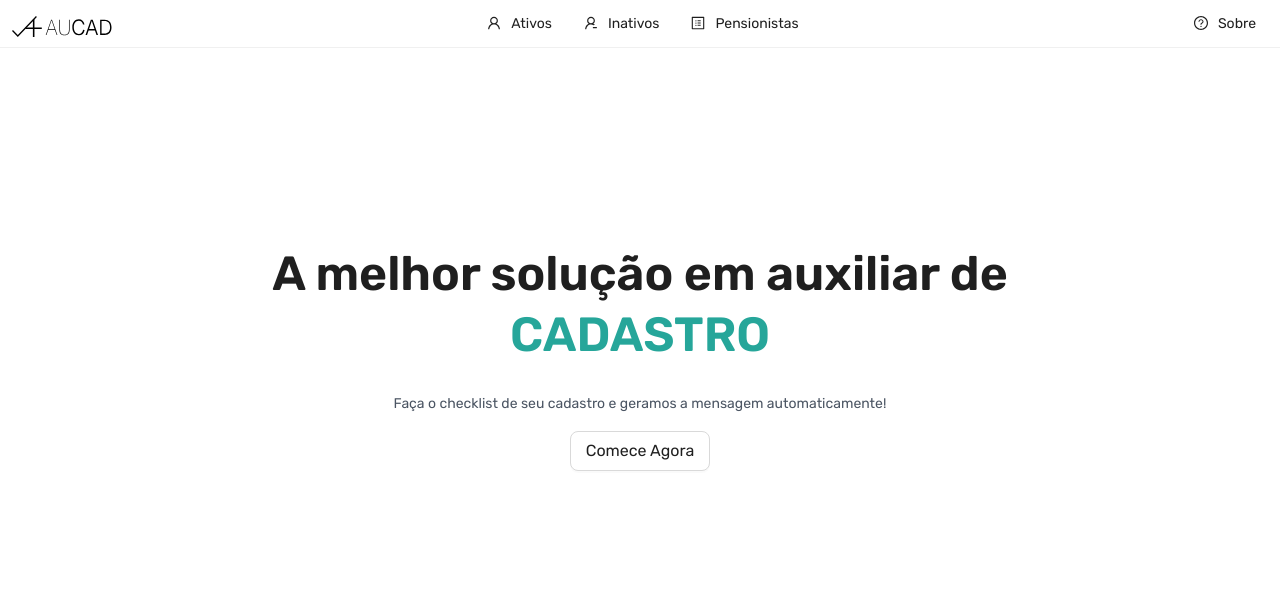
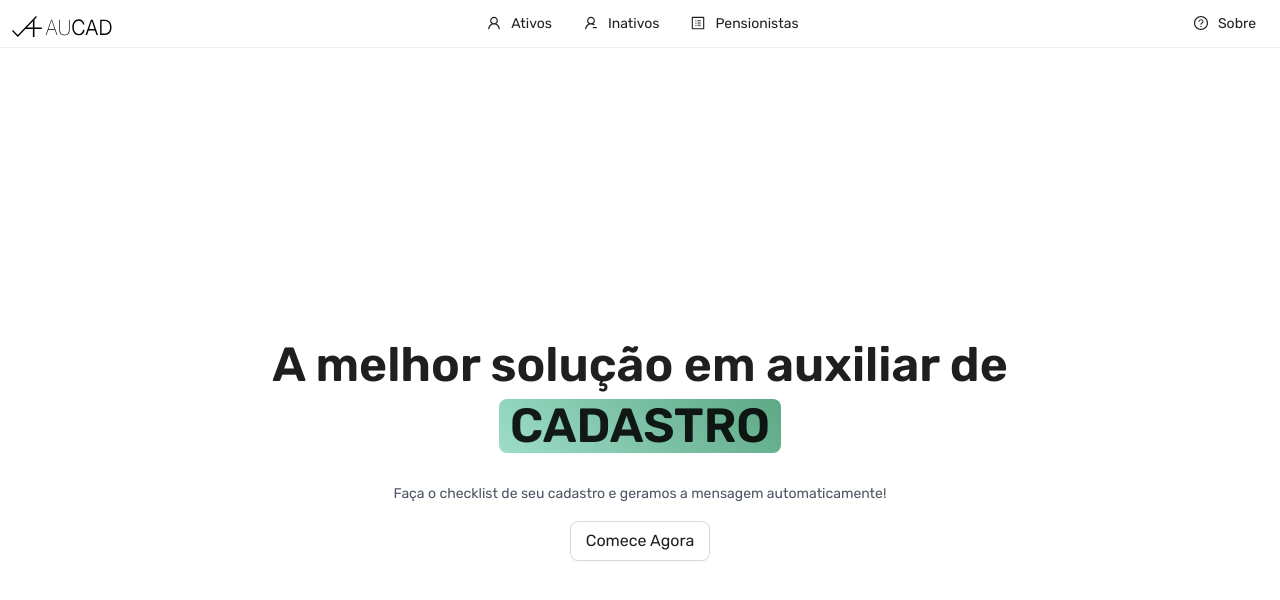
Before and after one commit to secretindex/aucad, a React (Vite) app: page / in a window 1280 px wide. Shown: the top 600 px of the page. Built offline with nearby package versions, Linux system fonts and the light colour scheme.

Commit message:
main page style and texts

```diff
--- a/src/App.css
+++ b/src/App.css
@@ -1,5 +1,5 @@
-@import url('https://fonts.googleapis.com/css2?family=Inter:ital,opsz,wght@0,14..32,100..900;1,14..32,100..900&display=swap');
-@import url('https://fonts.googleapis.com/css2?family=Rubik:ital,wght@0,300..900;1,300..900&display=swap');
+@import url("https://fonts.googleapis.com/css2?family=Inter:ital,opsz,wght@0,14..32,100..900;1,14..32,100..900&display=swap");
+@import url("https://fonts.googleapis.com/css2?family=Rubik:ital,wght@0,300..900;1,300..900&display=swap");
 
 /* Font not working */
 
@@ -26,7 +26,7 @@ body {
 }
 
 .app {
-  height: 88%;
+  height: 100%;
 }
 
 .dropdown {
@@ -48,6 +48,32 @@ body {
   font-size: 2rem !important;
 }
 
+.cadastro-home {
+  position: relative;
+  margin: 0 auto;
+  display: block;
+  padding: 0 0.7rem;
+  text-transform: uppercase;
+  width: fit-content;
+}
+
+.cadastro-home::after {
+  content: "";
+  position: absolute;
+  left: 0;
+  top: 0.2rem;
+  width: 100%;
+  height: 90%;
+  background: rgb(157, 221, 201);
+  background: linear-gradient(
+    45deg,
+    rgba(157, 221, 201) 0%,
+    rgba(93, 168, 133) 100%
+  );
+  border-radius: 0.5rem;
+  z-index: -10;
+}
+
 .title-bg::after {
   content: "";
   position: absolute;
@@ -56,7 +82,11 @@ body {
   width: 100%;
   height: 90%;
   background: rgb(157, 221, 201);
-  background: linear-gradient(45deg, rgba(157, 221, 201, 0.418) 0%, rgba(93, 168, 133, 0.404) 100%);
+  background: linear-gradient(
+    45deg,
+    rgba(157, 221, 201, 0.418) 0%,
+    rgba(93, 168, 133, 0.404) 100%
+  );
   transform: skewX(-20deg);
   z-index: -10;
 }
--- a/src/App.tsx
+++ b/src/App.tsx
@@ -18,7 +18,7 @@ import InactiveRegister from "./components/InactiveRegister"
 
 function App() {
   return (
-    <main className="app min-h-5/6">
+    <main className="app min-h-full">
       <Router>
         <InactivesContextProvider>
           <PensionerContextProvider>
@@ -26,7 +26,7 @@ function App() {
               <TextFieldContextProvider>
                 <PasteTextContextProvider>
                   <MenuAnt />
-                  <section className="h-full px-6">
+                  <section className="h-full">
                     <Routes>
                       <Route path="/" element={<Home />}></Route>
                       <Route path="/ativos" element={<ComponentThree />}></Route>
--- a/src/components/objects/AditionalRejectTexts.ts
+++ b/src/components/objects/AditionalRejectTexts.ts
@@ -23,6 +23,10 @@ const AditionalTexts: AdTextArray = [
     text: "Obs: Comprovante enviado não possui data de emissão. Favor, enviar outro comprovante dentro do prazo acima;"
   },
   {
+    name: "Dec. de Res. Não Oficial",
+    text: "Obs: Aceitamos apenas a declaração oficial da Amprev. Favor, assine e anexe ao cadastro;"
+  },
+  {
     name: "Identidade incompleta",
     text: "Obs: Enviar identidade frente e verso;"
   },
--- a/src/pages/Home.tsx
+++ b/src/pages/Home.tsx
@@ -1,19 +1,34 @@
 import { Typography, Button } from "antd"
-import { Link } from "react-router-dom"
+import { useNavigate } from "react-router-dom"
 
 const { Title, Text } = Typography
 
 const Home = () => {
+  const navigate = useNavigate()
+
+  const handleNavigate = () => {
+    navigate("/ativos")
+  }
   return (
-    <section className="flex flex-col gap-4 h-[88%] justify-center items-center">
+    <section
+      style={{
+        height: "100%",
+      }}
+      className={`flex flex-col gap-4 justify-center items-center`}
+    >
       <header className="text-center">
-        <Title level={2} style={{ fontSize: "3rem" }}>A melhor solução em auxiliar de <br /><span className="text-[#26a69a] uppercase">Cadastro</span> </Title>
-        <Text className="text-gray-600">Faça o checklist de seu cadastro e geramos a mensagem automaticamente!</Text>
+        <Title level={2} style={{ fontSize: "3rem" }}>
+          A melhor solução em auxiliar de <br />
+          <div className="cadastro-home">
+            Cadastro
+          </div>{" "}
+        </Title>
+        <Text className="text-gray-600">
+          Faça o checklist de seu cadastro e geramos a mensagem automaticamente!
+        </Text>
       </header>
-      <Button color="primary">
-        <Link to="ativos">
-          Comece Agora
-        </Link>
+      <Button onClick={handleNavigate} color="primary">
+        Comece Agora
       </Button>
     </section>
   )
```
